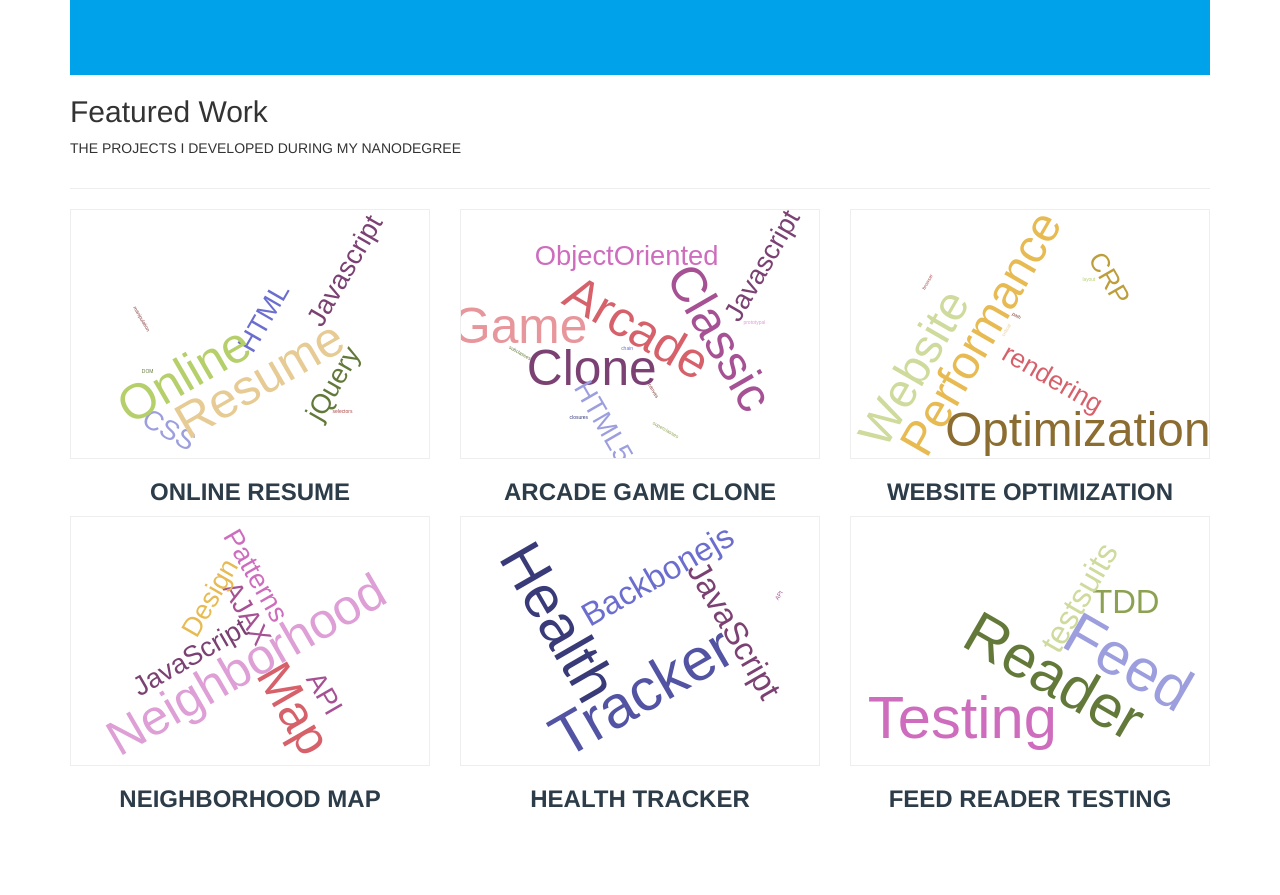
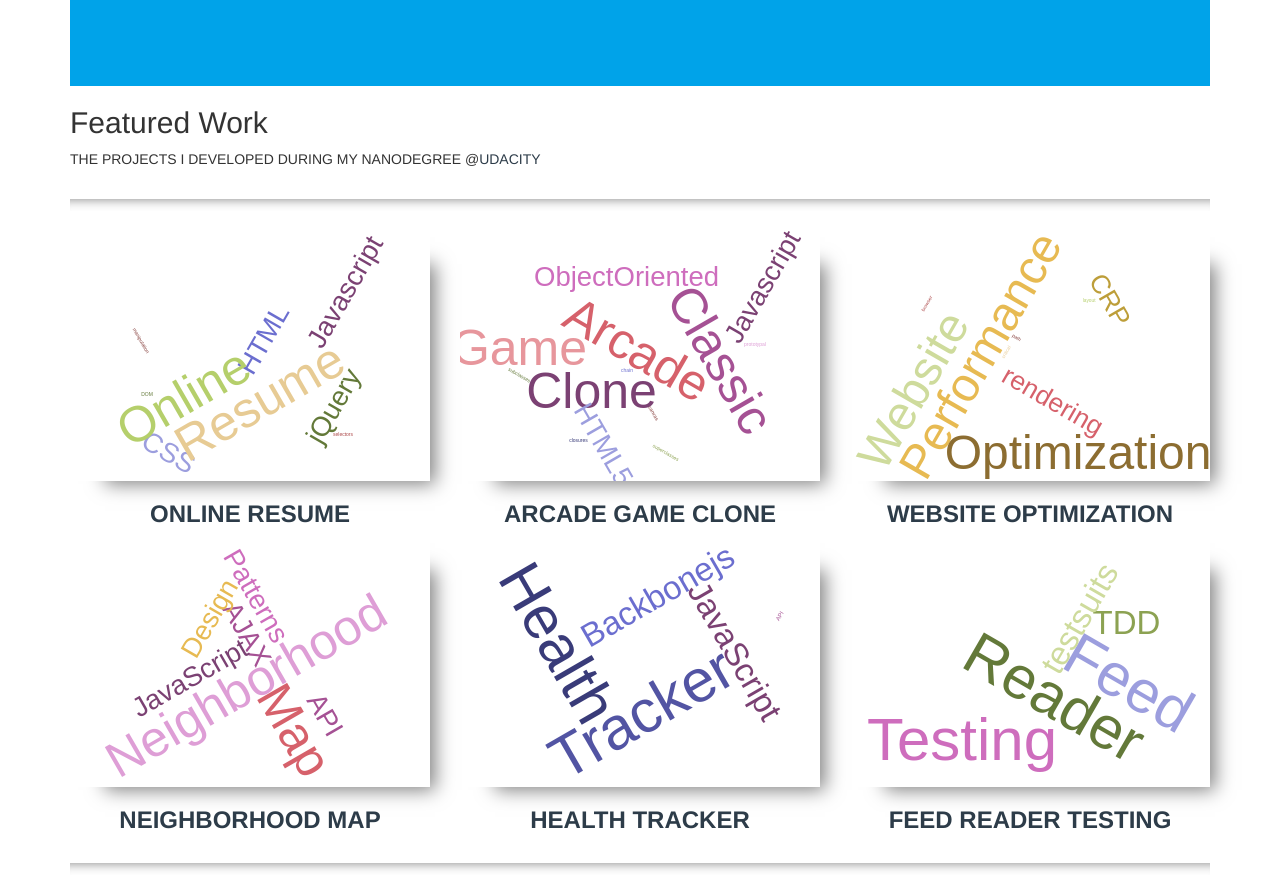
Before and after one commit to daniel-234/portfolio-website, a plain HTML site: page index.html in a window 1280 px wide. Shown: the part 660-1555 px from the top of the page. Before the commit the page ends 1483 px from the top, so only its background shows below. Drawn offline with nearby package versions, Linux system fonts and the light colour scheme.

Commit message:
refactor: Add a horizontal rule, restyle borders and change text
Add a horizontal rule at the end of the page to keep the last image/images separated from the bottom of the screen and stylize all the three horizontal rules consistently.
Add a similar style to the article images to make them stand out more.
Add an anchor tag and the Udacity name to the paragraph text.

```diff
--- a/css/main.css
+++ b/css/main.css
@@ -18,9 +18,15 @@ h3 {
 	font-weight: bold;
 }
 
+hr {
+	height: 12px;
+	border: 0;
+	box-shadow: inset 0 12px 12px -12px rgba(0, 0, 0, 0.5);
+}
+
 .img-section {
 	border-width: 0.5px;
-	border-style: ridge;
+	box-shadow: 20px 18px 18px -15px rgba(0,0,0,0.5);
 }
 
 .center-elem-section {
--- a/index.html
+++ b/index.html
@@ -41,7 +41,9 @@
 			<div class="row">
 				<div class="col-md-12 center-elem-featured">
 					<h2>Featured Work</h2>
-					<p class="text-uppercase">the projects I developed during my Nanodegree</p>
+					<p class="text-uppercase">
+						The projects I developed during my Nanodegree @<a href="https://www.udacity.com/" target="_blank">Udacity</a>
+					</p>
 				</div>
 			</div>
 			<div class="row">
@@ -102,6 +104,11 @@
 					</h3>
 				</article>
 			</div>
+			<div class="row">
+				<div class="col-md-12">
+					<hr>
+				</div>
+			</div>
 		</div>
 	</body>
 </html>
```
